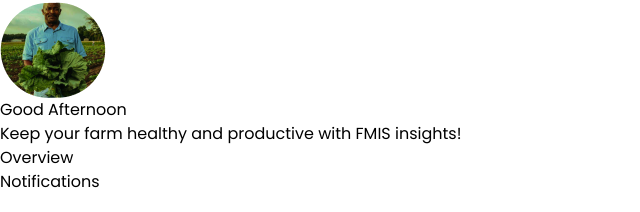
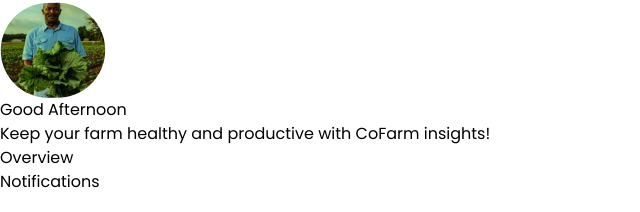
Before and after one commit to BeniSamuel/CoFarm, a React (Vite) app: page /dashboard in a window 1280 px wide. Shown: the part 254-466 px from the top of the page, without its empty margins (0-640 px from the left). Built offline with nearby package versions, Linux system fonts and the light colour scheme; no server answers.

Commit message:
Improved Communication

```diff
--- a/src/Components/Text-dash/Text.jsx
+++ b/src/Components/Text-dash/Text.jsx
@@ -3,10 +3,10 @@ import React from "react";
 
 const Text = () => {
   const messages = [
-    "You are welcomed here on the FMIS. You can see the information about your farm and chat with others.",
-    "Keep your farm healthy and productive with FMIS insights!",
-    "Check out the latest updates on your farm and connect with others here on FMIS.",
-    "FMIS empowers you to manage your farm efficiently and collaborate with the community.",
+    "You are welcomed here on the CoFarm. You can see the information about your farm and chat with others.",
+    "Keep your farm healthy and productive with CoFarm insights!",
+    "Check out the latest updates on your farm and connect with others here on CoFarm.",
+    "CoFarm empowers you to manage your farm efficiently and collaborate with the community.",
   ];
 
   const [currentMessageIndex, setCurrentMessageIndex] = useState(0);
```
